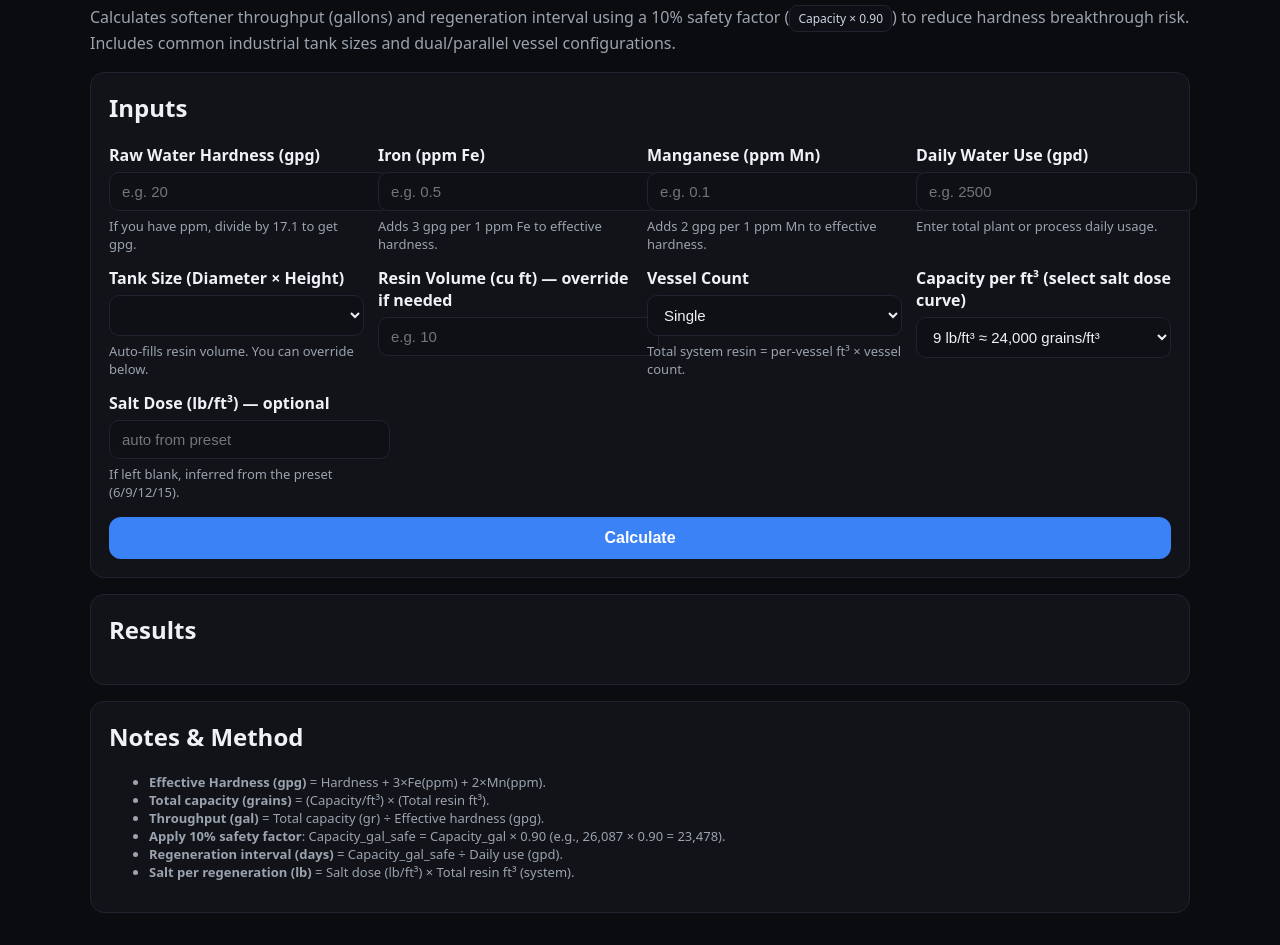
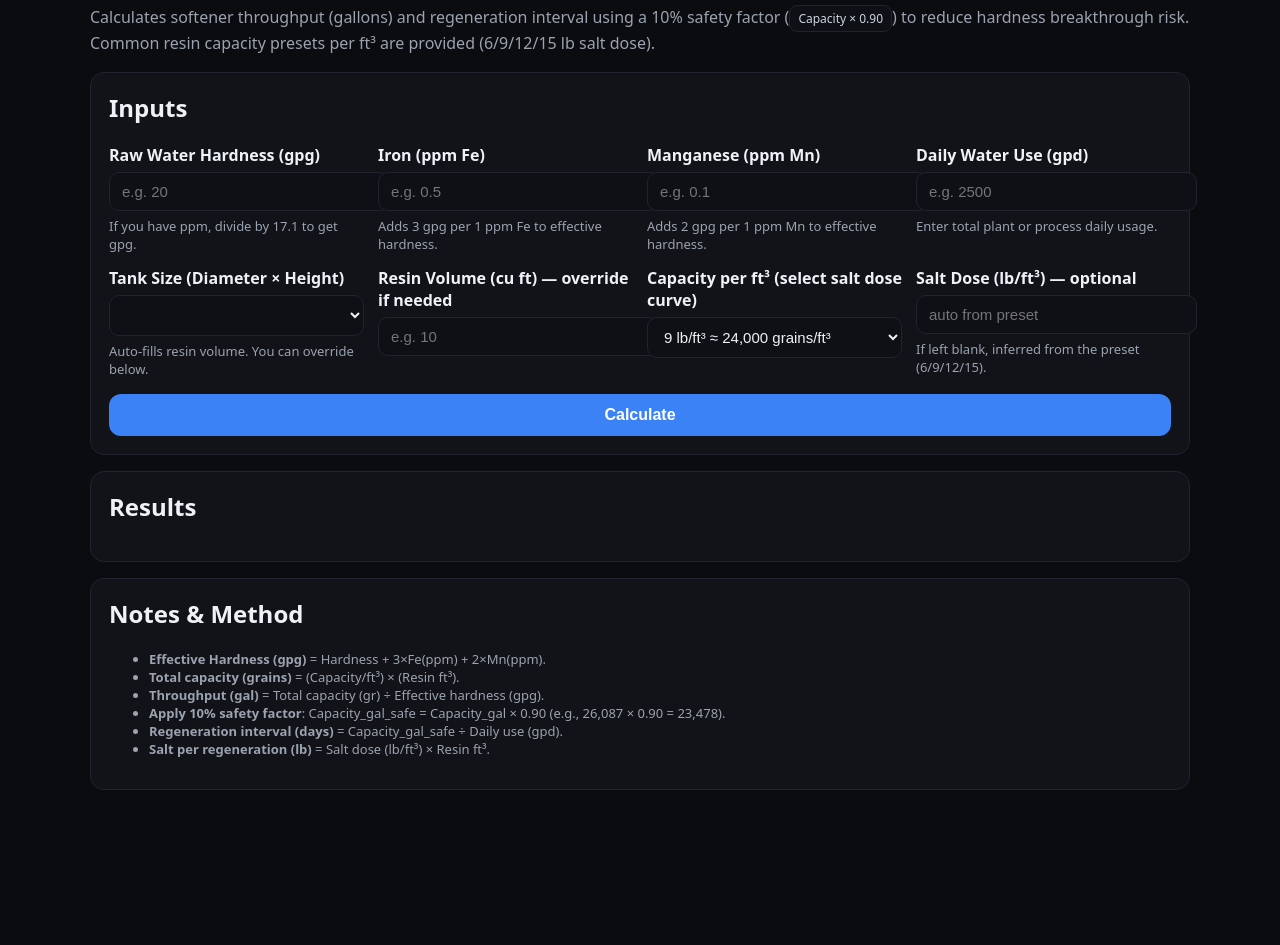
Before and after one commit to occand2024/calculate-softener-capacity, a plain HTML site: page index.html in a window 1280 px wide. Shown: the part 73-1018 px from the top of the page. After the commit the page ends 895 px from the top, so only its background shows below. Drawn offline with Linux system fonts and the light colour scheme.

Commit message:
Update index.html

```diff
--- a/index.html
+++ b/index.html
@@ -24,6 +24,7 @@
       width: 100%; padding: 10px 12px; border-radius: 10px; border: 1px solid var(--line);
       background: #0e1015; color: var(--fg); font-size: 15px;
     }
+    .row { display: grid; grid-template-columns: 1fr 1fr; gap: 12px; }
     button {
       width: 100%; padding: 12px 14px; border-radius: 12px; border: 0; cursor: pointer;
       background: var(--accent); color: white; font-weight: 700; font-size: 16px;
@@ -32,6 +33,8 @@
     th, td { text-align: left; padding: 12px 10px; border-bottom: 1px solid var(--line); font-size: 18px; }
     th { color: #cbd5e1; font-weight: 700; }
     .muted { color: var(--muted); font-size: 13px; margin-top: 6px; }
+    .inline { display: flex; gap: 12px; align-items: center; }
+    .inline small { color: var(--muted); }
     .badge { display: inline-block; background: #0e1015; border: 1px solid var(--line); padding: 4px 8px; border-radius: 8px; color: #cbd5e1; font-size: 12px; }
   </style>
 </head>
@@ -41,7 +44,7 @@
     <p class="note">
       Calculates softener throughput (gallons) and regeneration interval using a 10% safety factor
       (<span class="badge">Capacity × 0.90</span>) to reduce hardness breakthrough risk.
-      Includes common industrial tank sizes and dual/parallel vessel configurations.
+      Common resin capacity presets per ft³ are provided (6/9/12/15 lb salt dose).
     </p>
 
     <div class="card">
@@ -83,15 +86,6 @@
         </div>
 
         <div>
-          <label for="vesselCount">Vessel Count</label>
-          <select id="vesselCount">
-            <option value="1" selected>Single</option>
-            <option value="2">Dual / Parallel</option>
-          </select>
-          <div class="muted">Total system resin = per-vessel ft³ × vessel count.</div>
-        </div>
-
-        <div>
           <label for="saltPreset">Capacity per ft³ (select salt dose curve)</label>
           <select id="saltPreset">
             <option value="20000">6 lb/ft³ ≈ 20,000 grains/ft³</option>
@@ -122,11 +116,11 @@
       <h2 style="margin-top:0">Notes & Method</h2>
       <ul class="muted">
         <li><strong>Effective Hardness (gpg)</strong> = Hardness + 3×Fe(ppm) + 2×Mn(ppm).</li>
-        <li><strong>Total capacity (grains)</strong> = (Capacity/ft³) × (Total resin ft³).</li>
+        <li><strong>Total capacity (grains)</strong> = (Capacity/ft³) × (Resin ft³).</li>
         <li><strong>Throughput (gal)</strong> = Total capacity (gr) ÷ Effective hardness (gpg).</li>
         <li><strong>Apply 10% safety factor</strong>: Capacity_gal_safe = Capacity_gal × 0.90 (e.g., 26,087 × 0.90 = 23,478).</li>
         <li><strong>Regeneration interval (days)</strong> = Capacity_gal_safe ÷ Daily use (gpd).</li>
-        <li><strong>Salt per regeneration (lb)</strong> = Salt dose (lb/ft³) × Total resin ft³ (system).</li>
+        <li><strong>Salt per regeneration (lb)</strong> = Salt dose (lb/ft³) × Resin ft³.</li>
       </ul>
     </div>
   </div>
```
